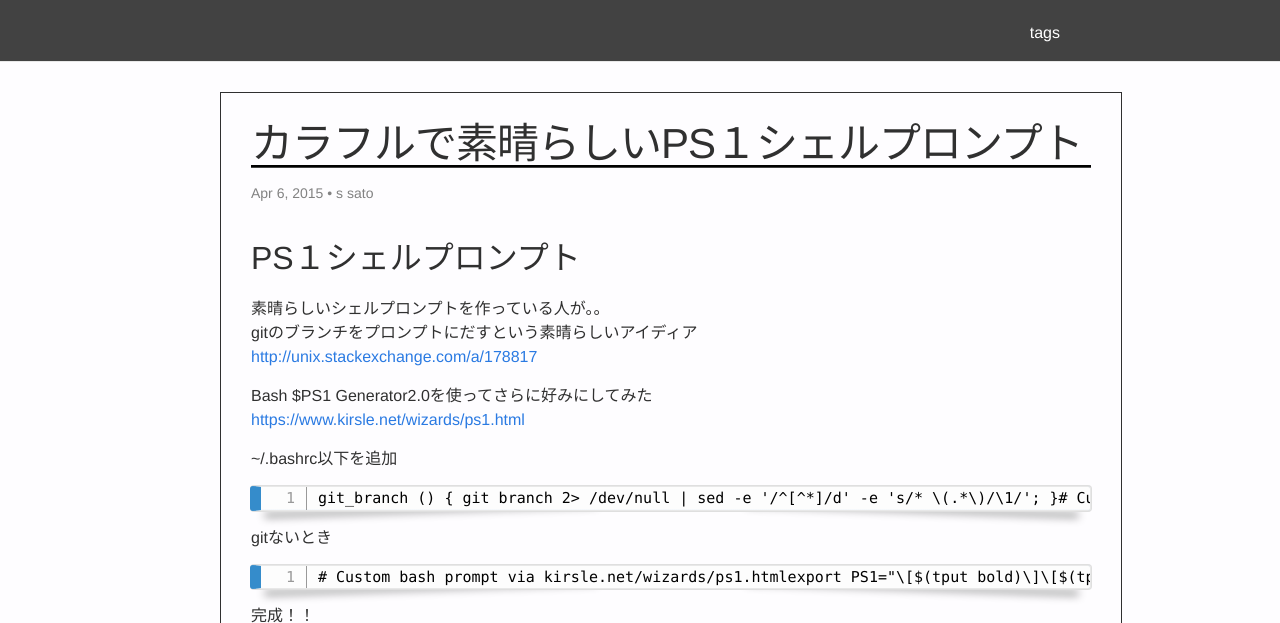
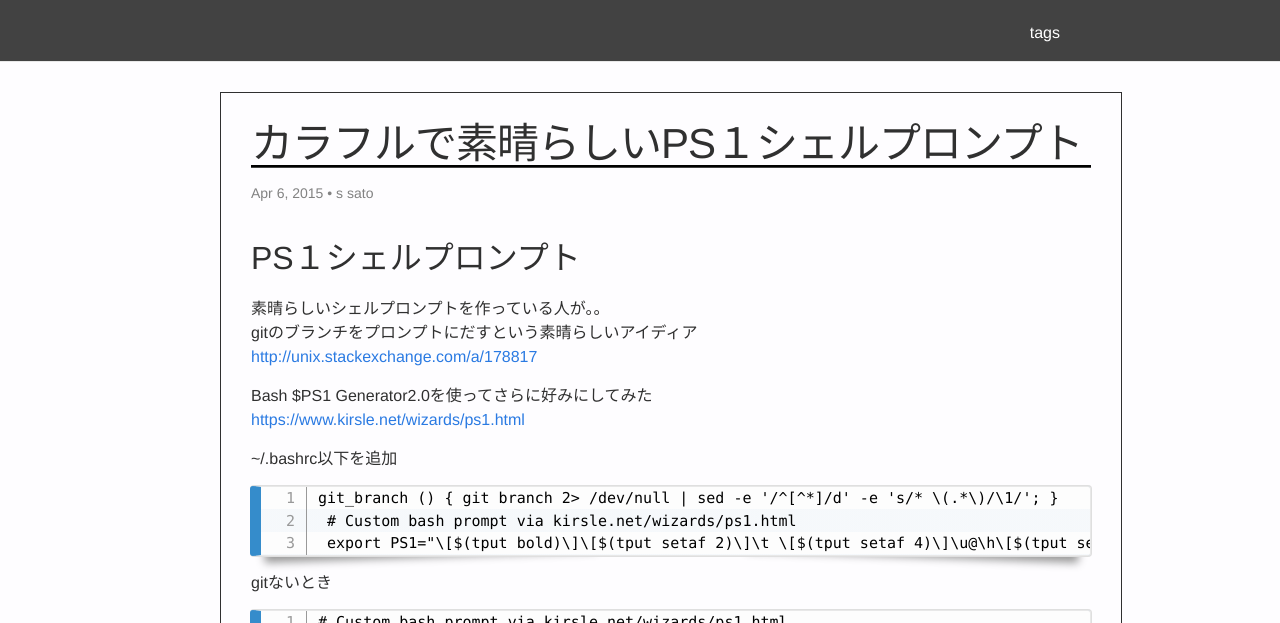
Before and after one commit to sato-s/sato-s.github.io, a Jekyll site: the page built from _posts/2015-04-07-ps.html, in a window 1280 px wide, cut to the strip 0-623 px from the top of the page. Built offline with Jekyll 4.4.1, drawn with Linux system fonts in a browser that asks for light colours; nearby versions of some CDN libraries; library files that are not in the unit come from our copies; Markdown is read by kramdown in place of the engine named in the settings; some of the changed lines change nothing that is shown; some of the changed text lies outside the part shown.

Commit message:
sanitize line break

```diff
--- a/_posts/2015-04-07-ps.html
+++ b/_posts/2015-04-07-ps.html
@@ -11,4 +11,13 @@ blogger_id: tag:blogger.com,1999:blog-1054230703994559763.post-23333207262312501
 blogger_orig_url: http://satomemocho.blogspot.com/2015/04/ps.html
 ---
 
- <h2 id="ps-">PS１シェルプロンプト</h2><p>素晴らしいシェルプロンプトを作っている人が。。<br>gitのブランチをプロンプトにだすという素晴らしいアイディア<br><a href="http://unix.stackexchange.com/a/178817">http://unix.stackexchange.com/a/178817</a>  </p><p>Bash $PS1 Generator2.0を使ってさらに好みにしてみた<br><a href="https://www.kirsle.net/wizards/ps1.html">https://www.kirsle.net/wizards/ps1.html</a></p><p>~/.bashrc以下を追加</p><pre><code>git_branch () { git branch 2&gt; /dev/null | sed -e &#39;/^[^*]/d&#39; -e &#39;s/* \(.*\)/\1/&#39;; }<br /># Custom bash prompt via kirsle.net/wizards/ps1.html<br />export PS1=&quot;\[$(tput bold)\]\[$(tput setaf 2)\]\t \[$(tput setaf 4)\]\u@\h\[$(tput setaf 1)\] \W \[$(tput setaf 3)\]\$(git_branch)\[$(tput sgr0)\] $ \[$(tput sgr0)\]&quot;<br /></code></pre><p>gitないとき</p><pre><code># Custom bash prompt via kirsle.net/wizards/ps1.html<br />export PS1=&quot;\[$(tput bold)\]\[$(tput setaf 2)\]\t \[$(tput setaf 4)\]\u@\h\[$(tput setaf 1)\] \W \[$(tput sgr0)\] $ \[$(tput sgr0)\]&quot;<br /></code></pre> <p>完成！！</p> <div class="separator" style="clear: both; text-align: center;"><a href="http://1.bp.blogspot.com/-ZT_9mocLXdQ/VSLBGORFxII/AAAAAAAAACs/nQK5wJbxgog/s1600/sato%40localhost%3A~-workspace-scikit-learn_003.png" imageanchor="1" style="margin-left: 1em; margin-right: 1em;"><img border="0" src="http://1.bp.blogspot.com/-ZT_9mocLXdQ/VSLBGORFxII/AAAAAAAAACs/nQK5wJbxgog/s640/sato%40localhost%3A~-workspace-scikit-learn_003.png" /></a></div> </body></html>
+ <h2 id="ps-">PS１シェルプロンプト</h2><p>素晴らしいシェルプロンプトを作っている人が。。
+ <br>gitのブランチをプロンプトにだすという素晴らしいアイディア<br>
+ <a href="http://unix.stackexchange.com/a/178817">http://unix.stackexchange.com/a/178817</a>  </p>
+ <p>Bash $PS1 Generator2.0を使ってさらに好みにしてみた<br><a href="https://www.kirsle.net/wizards/ps1.html">https://www.kirsle.net/wizards/ps1.html</a></p><p>~/.bashrc以下を追加</p>
+ <pre><code>git_branch () { git branch 2&gt; /dev/null | sed -e &#39;/^[^*]/d&#39; -e &#39;s/* \(.*\)/\1/&#39;; }
+ # Custom bash prompt via kirsle.net/wizards/ps1.html
+ export PS1=&quot;\[$(tput bold)\]\[$(tput setaf 2)\]\t \[$(tput setaf 4)\]\u@\h\[$(tput setaf 1)\] \W \[$(tput setaf 3)\]\$(git_branch)\[$(tput sgr0)\] $ \[$(tput sgr0)\]&quot;</code></pre>
+ <p>gitないとき</p>
+ <pre><code># Custom bash prompt via kirsle.net/wizards/ps1.html
+ export PS1=&quot;\[$(tput bold)\]\[$(tput setaf 2)\]\t \[$(tput setaf 4)\]\u@\h\[$(tput setaf 1)\] \W \[$(tput sgr0)\] $ \[$(tput sgr0)\]&quot;</code></pre> <p>完成！！</p> <div class="separator" style="clear: both; text-align: center;"><a href="http://1.bp.blogspot.com/-ZT_9mocLXdQ/VSLBGORFxII/AAAAAAAAACs/nQK5wJbxgog/s1600/sato%40localhost%3A~-workspace-scikit-learn_003.png" imageanchor="1" style="margin-left: 1em; margin-right: 1em;"><img border="0" src="http://1.bp.blogspot.com/-ZT_9mocLXdQ/VSLBGORFxII/AAAAAAAAACs/nQK5wJbxgog/s640/sato%40localhost%3A~-workspace-scikit-learn_003.png" /></a></div> </body></html>
```
